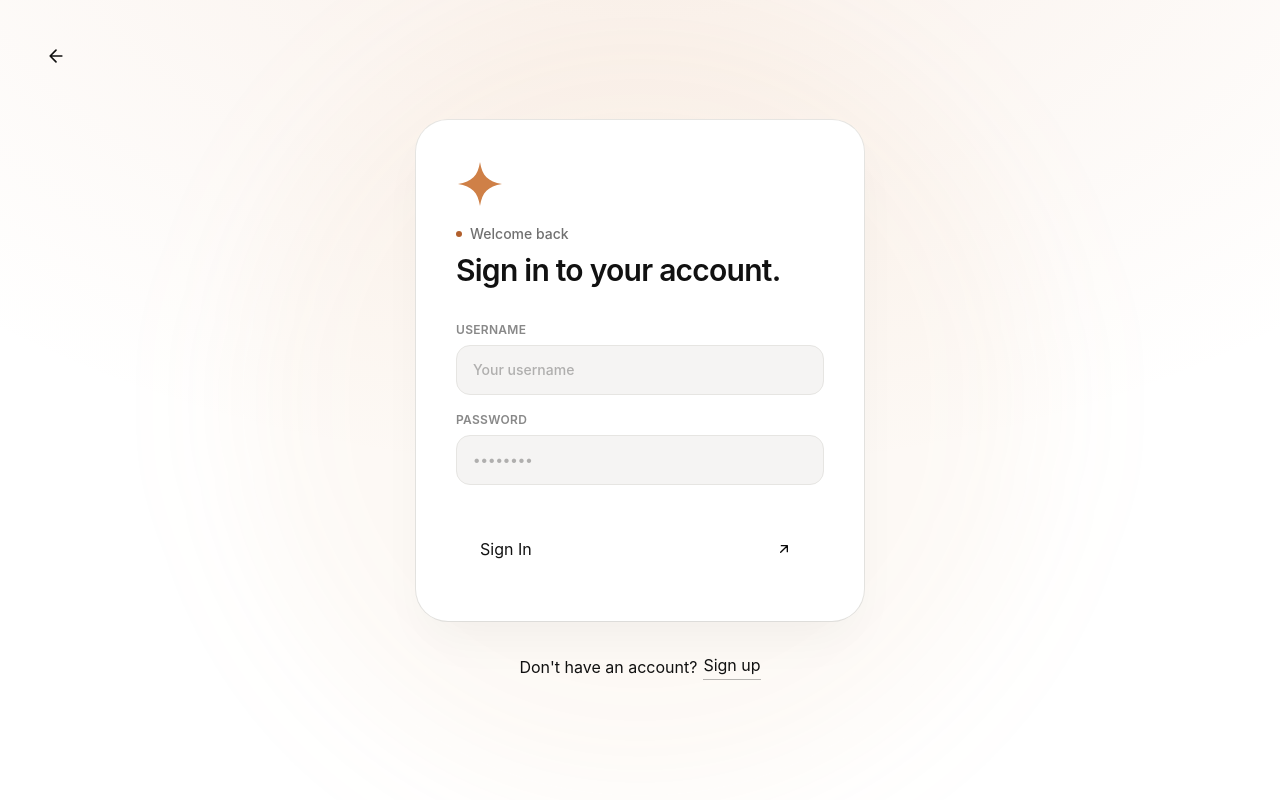
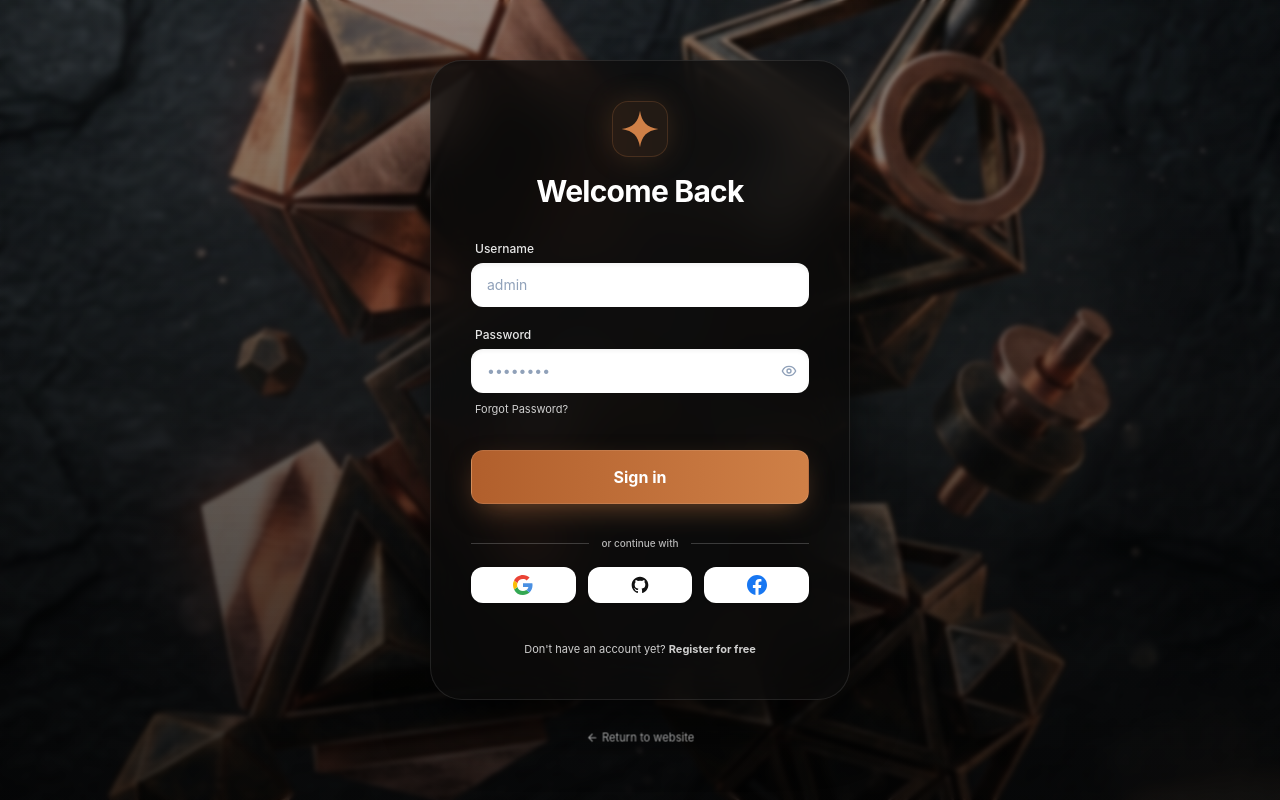
Before and after one commit to Anaswarakorangot/Cloak, a React (Vite) app in the folder frontend/: page /login in a window 1280 px wide. Built offline with nearby package versions, Linux system fonts and the light colour scheme.

Commit message:
feat(frontend): complete 3D redesign of login page with parallax tilt and cinematic background

```diff
--- a/frontend/index.html
+++ b/frontend/index.html
@@ -12,8 +12,6 @@
 <style>
 html { font-size: 16px; -webkit-font-smoothing: antialiased; }
 body { background: var(--background); color: var(--foreground); font-family: 'Onest', sans-serif; overflow-x: hidden; }
-a { color: inherit; text-decoration: none; }
-button { font: inherit; color: inherit; background: none; border: none; cursor: pointer; }
 ul { list-style: none; }
 img { display: block; }
 .sr-only { position: absolute; width: 1px; height: 1px; padding: 0; margin: -1px; overflow: hidden; clip: rect(0,0,0,0); white-space: nowrap; border: 0; }
--- a/frontend/src/components/LoginPage.tsx
+++ b/frontend/src/components/LoginPage.tsx
@@ -9,8 +9,27 @@ export function LoginPage({ initialIsLogin = true }: { initialIsLogin?: boolean
   const [password, setPassword] = useState('');
   const [loading, setLoading] = useState(false);
   const [error, setError] = useState('');
+  const [tilt, setTilt] = useState({ x: 0, y: 0 });
+
   const { login } = useAuth();
   const navigate = useNavigate();
+  const cardRef = React.useRef<HTMLDivElement>(null);
+
+  const handleMouseMove = (e: React.MouseEvent) => {
+    if (!cardRef.current) return;
+    const rect = cardRef.current.getBoundingClientRect();
+    const x = e.clientX - rect.left;
+    const y = e.clientY - rect.top;
+    const centerX = rect.width / 2;
+    const centerY = rect.height / 2;
+    const tiltX = (y - centerY) / 25; // max tilt ~10deg
+    const tiltY = (centerX - x) / 25;
+    setTilt({ x: tiltX, y: tiltY });
+  };
+
+  const handleMouseLeave = () => {
+    setTilt({ x: 0, y: 0 });
+  };
 
   const handleSubmit = async (e: React.FormEvent) => {
     e.preventDefault();
@@ -48,100 +67,159 @@ export function LoginPage({ initialIsLogin = true }: { initialIsLogin?: boolean
   };
 
   return (
-    <div className="min-h-screen bg-[#ffffff] bg-[radial-gradient(ellipse_80%_80%_at_50%_-20%,rgba(207,128,71,0.12),rgba(255,255,255,0))] flex flex-col items-center justify-center p-4 md:p-8 relative overflow-hidden">
+    <div className="min-h-screen w-full flex items-center justify-center relative overflow-hidden font-sans bg-[#030303]">
 
-      {/* Decorative background blur */}
-      <div className="absolute top-1/2 left-1/2 -translate-x-1/2 -translate-y-1/2 w-[800px] h-[800px] bg-[#cf8047]/5 rounded-full blur-3xl pointer-events-none"></div>
+      {/* Animated 3D Background */}
+      <div
+        className="absolute inset-[-5%] bg-cover bg-center bg-no-repeat transition-transform"
+        style={{
+          backgroundImage: "url('/login-bg.png')",
+          animation: 'cinematic-pan 20s ease-in-out infinite alternate',
+        }}
+      ></div>
 
-      {/* Back button */}
-      <div className="absolute top-8 left-8">
-        <button
-          onClick={() => navigate('/')}
-          className="w-12 h-12 flex items-center justify-center rounded-full bg-[#f1f0ee] text-[#111111]/70 hover:bg-[#e3e2df] hover:text-[#111111] transition-all"
+      {/* Dark overlay for text readability and cinematic depth */}
+      <div className="absolute inset-0 bg-gradient-to-b from-[#030303]/40 via-[#0a0a0a]/60 to-[#030303]/80 backdrop-blur-[2px]"></div>
+
+      {/* 3D Interactive Login Card */}
+      <div
+        ref={cardRef}
+        onMouseMove={handleMouseMove}
+        onMouseLeave={handleMouseLeave}
+        className="w-full max-w-[420px] relative z-10 mx-4"
+        style={{ perspective: '1200px' }}
       >
-          <svg viewBox="0 0 24 24" fill="none" stroke="currentColor" strokeWidth="2" strokeLinecap="round" strokeLinejoin="round" style={{ width: '1.25rem', height: '1.25rem' }}><path d="M19 12H5M12 19l-7-7 7-7"/></svg>
-        </button>
-      </div>
+        <div
+          className="bg-[#0a0a0a]/70 backdrop-blur-xl shadow-[0_35px_60px_-15px_rgba(0,0,0,0.8)] rounded-[2rem] border border-white/10 p-8 md:p-10 transition-transform duration-200 ease-out"
+          style={{
+            transform: `rotateX(${tilt.x}deg) rotateY(${tilt.y}deg)`,
+            transformStyle: 'preserve-3d'
+          }}
+        >
 
-      <div className="w-full max-w-[28rem] relative z-10">
-        <div className="bg-white shadow-[0_25px_50px_-12px_rgba(0,0,0,0.05),0_0_0_1px_rgba(230,229,226,1)] rounded-[2rem] p-8 md:p-10 overflow-hidden relative">
-
-          <div className="flex flex-col items-start justify-center mb-8">
-            <div className="w-12 h-12 flex items-center justify-center mb-4 text-[#cf8047]">
-              <svg viewBox="0 0 48 48" style={{ width: '3.5rem', height: '3.5rem', fill: 'currentColor' }}>
+          <div className="text-center mb-8 flex flex-col items-center transition-transform duration-200" style={{ transform: 'translateZ(60px)' }}>
+            <div className="w-14 h-14 flex items-center justify-center text-[#cf8047] mb-4 bg-[#cf8047]/10 rounded-2xl border border-[#cf8047]/20 shadow-[0_0_30px_rgba(207,128,71,0.2)]">
+              <svg viewBox="0 0 48 48" style={{ width: '2.5rem', height: '2.5rem', fill: 'currentColor' }}>
                 <path d="M24 2c2.2 13.8 7.9 19.6 22 22-14.1 2.4-19.8 8.2-22 22-2.2-13.8-7.9-19.6-22-22 14.1-2.4 19.8-8.2 22-22Z" />
               </svg>
             </div>
-            <div className="inline-flex items-center gap-2 text-sm font-medium text-[#111111]/60 mb-2">
-              <div className="w-1.5 h-1.5 rounded-full bg-[#b15f2c]"></div>
-              {isLogin ? 'Welcome back' : 'Start your project'}
-            </div>
-            <h1 className="text-3xl font-semibold tracking-tight text-[#111111] leading-tight">
-              {isLogin ? 'Sign in to your account.' : 'Create your workspace.'}
+            <h1 className="text-3xl font-bold text-white text-center tracking-tight">
+              {isLogin ? 'Welcome Back' : 'Create Account'}
             </h1>
           </div>
 
           {error && (
-            <div className="bg-rose-50 border border-rose-200 text-rose-600 px-4 py-3 rounded-[0.875rem] text-sm mb-6 flex items-start gap-3">
+            <div className="bg-rose-500/10 border border-rose-500/30 text-rose-200 px-4 py-3 rounded-xl text-sm mb-6 flex items-start gap-3 backdrop-blur-sm" style={{ transform: 'translateZ(30px)' }}>
               <svg viewBox="0 0 24 24" fill="none" stroke="currentColor" strokeWidth="2" className="w-5 h-5 mt-0.5"><circle cx="12" cy="12" r="10"/><path d="m15 9-6 6M9 9l6 6"/></svg>
               {error}
             </div>
           )}
 
-          <form onSubmit={handleSubmit} className="space-y-4">
+          <form onSubmit={handleSubmit} className="space-y-5" style={{ transform: 'translateZ(40px)' }}>
             <div>
-              <label className="block text-[0.75rem] font-semibold text-[#111111]/50 mb-1.5 uppercase tracking-wide">Username</label>
+              <label className="block text-xs font-medium text-white/90 mb-1.5 ml-1">Username</label>
               <input
                 type="text"
                 required
                 minLength={3}
                 value={username}
                 onChange={(e) => setUsername(e.target.value)}
-                className="w-full bg-[#f1f0ee]/70 border border-[#e6e5e2] rounded-[0.875rem] px-4 py-3.5 text-sm text-[#111111] focus:outline-none focus:bg-white focus:border-[#111111]/30 transition-all font-medium placeholder:text-[#111111]/30"
-                placeholder="Your username"
+                className="w-full bg-white rounded-xl px-4 py-3 text-sm text-[#111111] focus:outline-none focus:ring-4 focus:ring-white/20 transition-all shadow-inner placeholder:text-slate-400"
+                placeholder="admin"
               />
             </div>
             <div>
-              <label className="block text-[0.75rem] font-semibold text-[#111111]/50 mb-1.5 uppercase tracking-wide">Password</label>
+              <label className="block text-xs font-medium text-white/90 mb-1.5 ml-1">Password</label>
+              <div className="relative">
                 <input
                   type="password"
                   required
                   minLength={6}
                   value={password}
                   onChange={(e) => setPassword(e.target.value)}
-                className="w-full bg-[#f1f0ee]/70 border border-[#e6e5e2] rounded-[0.875rem] px-4 py-3.5 text-sm text-[#111111] focus:outline-none focus:bg-white focus:border-[#111111]/30 transition-all font-medium placeholder:text-[#111111]/30"
+                  className="w-full bg-white rounded-xl px-4 py-3 text-sm text-[#111111] focus:outline-none focus:ring-4 focus:ring-white/20 transition-all shadow-inner placeholder:text-slate-400"
                   placeholder="••••••••"
                 />
+                <button type="button" className="absolute right-3 top-1/2 -translate-y-1/2 text-slate-400 hover:text-slate-600">
+                  <svg viewBox="0 0 24 24" fill="none" stroke="currentColor" strokeWidth="2" strokeLinecap="round" strokeLinejoin="round" className="w-4 h-4"><path d="M2 12s3-7 10-7 10 7 10 7-3 7-10 7-10-7-10-7Z"/><circle cx="12" cy="12" r="3"/></svg>
+                </button>
+              </div>
+              {isLogin && (
+                <div className="flex justify-start mt-2 ml-1">
+                  <button type="button" className="text-[11px] text-white/80 hover:text-white transition-colors">
+                    Forgot Password?
+                  </button>
+                </div>
+              )}
             </div>
 
             <button
               type="submit"
               disabled={loading}
-              className="w-full flex items-center justify-between px-6 py-4 bg-[#0a0a0a] hover:bg-[#111111] text-white rounded-full font-medium transition-all active:scale-[0.98] mt-8 group disabled:opacity-70 disabled:pointer-events-none"
+              className="w-full flex items-center justify-center py-3.5 bg-gradient-to-r from-[#b15f2c] to-[#cf8047] hover:from-[#cf8047] hover:to-[#e89a61] text-white rounded-xl font-bold transition-all active:scale-[0.98] mt-8 shadow-[0_10px_30px_-10px_rgba(207,128,71,0.6)] disabled:opacity-70 disabled:pointer-events-none border border-white/10"
+              style={{ transform: 'translateZ(50px)' }}
             >
-              <span>{loading ? 'Authenticating...' : (isLogin ? 'Sign In' : 'Create Account')}</span>
-              <div className="w-8 h-8 flex items-center justify-center rounded-full bg-white text-[#0a0a0a] transition-transform group-hover:translate-x-1 group-hover:-translate-y-1">
               {loading ? (
-                  <Loader2 className="animate-spin w-4 h-4" />
+                <Loader2 className="animate-spin w-5 h-5" />
               ) : (
-                  <svg viewBox="0 0 24 24" fill="none" stroke="currentColor" strokeWidth="2" strokeLinecap="round" strokeLinejoin="round" style={{ width: '1rem', height: '1rem' }}><path d="M7 17 17 7M8 7h9v9"/></svg>
+                isLogin ? 'Sign in' : 'Register'
               )}
-              </div>
             </button>
           </form>
 
+          <div className="mt-8" style={{ transform: 'translateZ(30px)' }}>
+            <div className="flex items-center gap-3 mb-4">
+              <div className="flex-1 h-px bg-white/20"></div>
+              <span className="text-[10px] text-white/70 font-medium">or continue with</span>
+              <div className="flex-1 h-px bg-white/20"></div>
+            </div>
+
+            <div className="grid grid-cols-3 gap-3">
+              <button type="button" className="flex items-center justify-center py-2 bg-white rounded-xl hover:bg-slate-50 transition-colors shadow-sm">
+                <svg xmlns="http://www.w3.org/2000/svg" viewBox="0 0 24 24" width="20" height="20" className="w-5 h-5"><path fill="#EA4335" d="M5.266 9.765A7.077 7.077 0 0 1 12 4.909c1.69 0 3.218.6 4.411 1.582L19.91 3C17.782 1.145 15.055 0 12 0 7.27 0 3.198 2.698 1.24 6.65l4.026 3.115Z"/><path fill="#34A853" d="M16.04 18.013c-1.09.703-2.474 1.078-4.04 1.078a7.077 7.077 0 0 1-6.723-4.806L1.24 17.35A11.997 11.997 0 0 0 12 24c2.933 0 5.735-1.043 7.834-3l-3.793-2.987Z"/><path fill="#4A90E2" d="M19.834 21c2.195-2.048 3.62-5.096 3.62-9 0-.71-.109-1.473-.272-2.182H12v4.637h6.436c-.317 1.559-1.17 2.766-2.395 3.558L19.834 21Z"/><path fill="#FBBC05" d="M5.277 14.268A7.12 7.12 0 0 1 4.909 12c0-.782.125-1.533.357-2.235L1.24 6.65A11.934 11.934 0 0 0 0 12c0 1.92.445 3.73 1.237 5.335l4.04-3.067Z"/></svg>
+              </button>
+              <button type="button" className="flex items-center justify-center py-2 bg-white rounded-xl hover:bg-slate-50 transition-colors shadow-sm text-[#111111]">
+                <svg xmlns="http://www.w3.org/2000/svg" viewBox="0 0 24 24" width="20" height="20" className="w-5 h-5" fill="currentColor"><path d="M12 2C6.477 2 2 6.477 2 12c0 4.42 2.865 8.166 6.839 9.489.5.092.682-.217.682-.482 0-.237-.008-.866-.013-1.7-2.782.603-3.369-1.34-3.369-1.34-.454-1.156-1.11-1.462-1.11-1.462-.908-.62.069-.608.069-.608 1.003.07 1.531 1.03 1.531 1.03.892 1.529 2.341 1.087 2.91.831.092-.646.35-1.086.636-1.336-2.22-.253-4.555-1.11-4.555-4.943 0-1.091.39-1.984 1.029-2.683-.103-.253-.446-1.27.098-2.647 0 0 .84-.269 2.75 1.025A9.578 9.578 0 0112 6.836c.85.004 1.705.114 2.504.336 1.909-1.294 2.747-1.025 2.747-1.025.546 1.379.203 2.394.1 2.647.64.699 1.028 1.592 1.028 2.683 0 3.842-2.339 4.687-4.566 4.935.359.309.678.919.678 1.852 0 1.336-.012 2.415-.012 2.743 0 .267.18.578.688.48C19.138 20.161 22 16.418 22 12c0-5.523-4.477-10-10-10z"/></svg>
+              </button>
+              <button type="button" className="flex items-center justify-center py-2 bg-white rounded-xl hover:bg-slate-50 transition-colors shadow-sm text-[#1877F2]">
+                <svg xmlns="http://www.w3.org/2000/svg" viewBox="0 0 24 24" width="20" height="20" className="w-5 h-5" fill="currentColor"><path d="M24 12.073c0-6.627-5.373-12-12-12s-12 5.373-12 12c0 5.99 4.388 10.954 10.125 11.854v-8.385H7.078v-3.469h3.047V9.43c0-3.007 1.792-4.669 4.533-4.669 1.312 0 2.686.235 2.686.235v2.953H15.83c-1.491 0-1.956.925-1.956 1.874v2.25h3.328l-.532 3.469h-2.796v8.385C19.612 23.027 24 18.062 24 12.073z"/></svg>
+              </button>
+            </div>
           </div>
 
           <div className="mt-8 text-center">
             <button
               onClick={() => setIsLogin(!isLogin)}
-            className="text-sm font-medium text-[#111111]/50 hover:text-[#111111] transition-colors inline-flex items-center gap-1.5"
+              className="text-[11px] text-white/80 hover:text-white transition-colors"
             >
-            {isLogin ? "Don't have an account?" : "Already have an account?"}
-            <span className="text-[#111111] border-b border-[#111111]/30 pb-0.5">{isLogin ? "Sign up" : "Sign in"}</span>
+              {isLogin ? (
+                <>Don't have an account yet? <span className="font-bold">Register for free</span></>
+              ) : (
+                <>Already have an account? <span className="font-bold">Sign in here</span></>
+              )}
+            </button>
+          </div>
+
+        </div>
+
+        {/* Back button positioned outside the card at bottom */}
+        <div className="mt-6 text-center" style={{ transform: 'translateZ(20px)' }}>
+          <button
+            onClick={() => navigate('/')}
+            className="text-[11px] text-white/60 hover:text-white transition-colors flex items-center justify-center gap-1 mx-auto"
+          >
+            <svg viewBox="0 0 24 24" fill="none" stroke="currentColor" strokeWidth="2" strokeLinecap="round" strokeLinejoin="round" className="w-3 h-3"><path d="M19 12H5M12 19l-7-7 7-7"/></svg>
+            Return to website
           </button>
         </div>
       </div>
+
+      <style>{`
+        @keyframes cinematic-pan {
+          0% { transform: scale(1.05) translate(0, 0); }
+          100% { transform: scale(1.1) translate(-2%, -1%); }
+        }
+      `}</style>
     </div>
   );
 }
```
Also changed, not shown: frontend/public/login-bg.png (added). Lines whose indentation alone changed are shown as unchanged.
